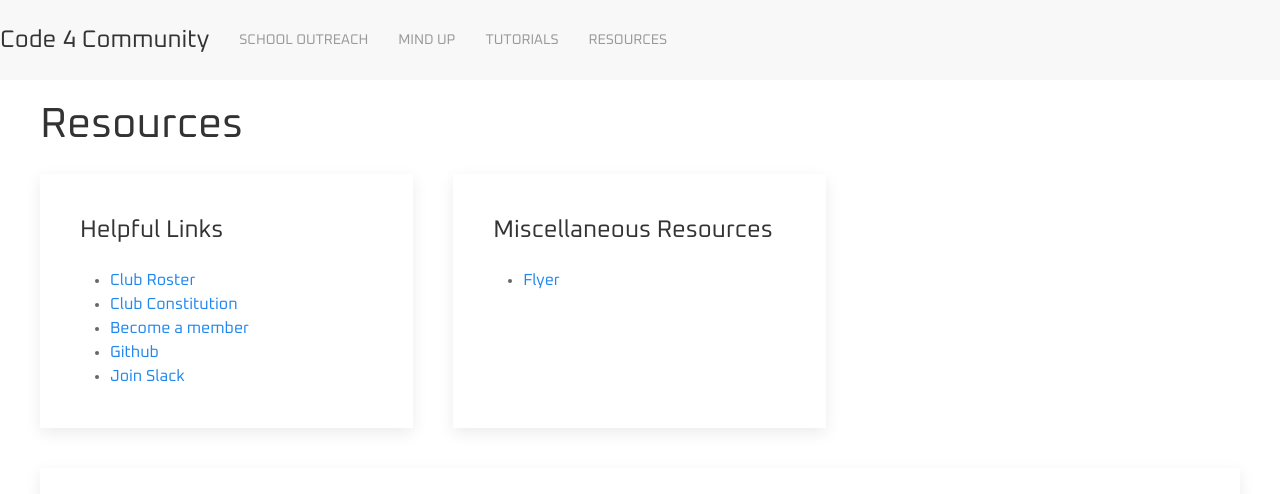
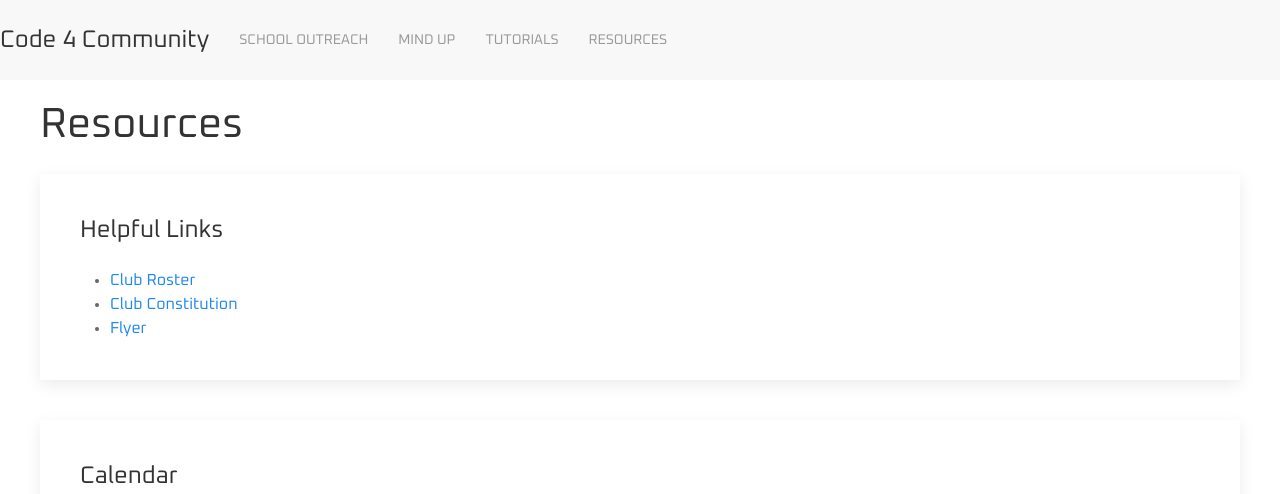
Before and after one commit to Code4Community/Code4Community.github.io, a Jekyll site: the page built from resources.html, in a window 1280 px wide. Shown: the top 494 px of the page. Built offline with Jekyll 4.4.1, drawn with Linux system fonts in a browser that asks for light colours; nearby versions of some CDN libraries; grey boxes are pictures that could not be loaded.

Commit message:
Make some changes to resources page.

```diff
--- a/resources.html
+++ b/resources.html
@@ -33,23 +33,12 @@ permalink: /resources
 <br>
 
 <div class="uk-child-width-expand@ uk-grid-match" uk-grid>
-    <div class="uk-width-1-3@m uk-grid-match">
+    <div class="uk-width-1-1@m uk-grid-match">
         <div class="uk-card uk-card-default uk-card-body">
             <h2 class="uk-card-title">Helpful Links</h2>
             <ul>
                 <li><a target="_blank" href="https://docs.google.com/spreadsheets/d/1iePZPjcPdCRCjHXD5w7P7mkACQxH_vRu2nVjNZR1WI0/edit?usp=sharing">Club Roster</a></li>
                 <li><a target="_blank" href="https://activities.osu.edu/posts/studentorgs/constitutions/2017_10_19_09_07_16_6056.pdf">Club Constitution</a></li>
-                <li><a target="_blank" href="https://docs.google.com/forms/d/e/1FAIpQLSf-WEcdG8CkdFZXaG10T-BiEo6JoCGOWumC0_dE6LxPE4ycbg/viewform?usp=sf_link">Become a member</a></li>
-                <li><a target="_blank" href="https://github.com/Code4Community">Github</a></li>
-                <li><a target="_blank" href="https://go.osu.edu/c4c">Join Slack</a></li>
-            </ul>
-        </div>
-    </div>
-
-    <div class="uk-width-1-3@m">
-        <div class="uk-card uk-card-default uk-card-body">
-            <h2 class="uk-card-title">Miscellaneous Resources</h2>
-            <ul>
                 <li><a href="./resources/flyer.pdf">Flyer</a></li>
             </ul>
         </div>
```
